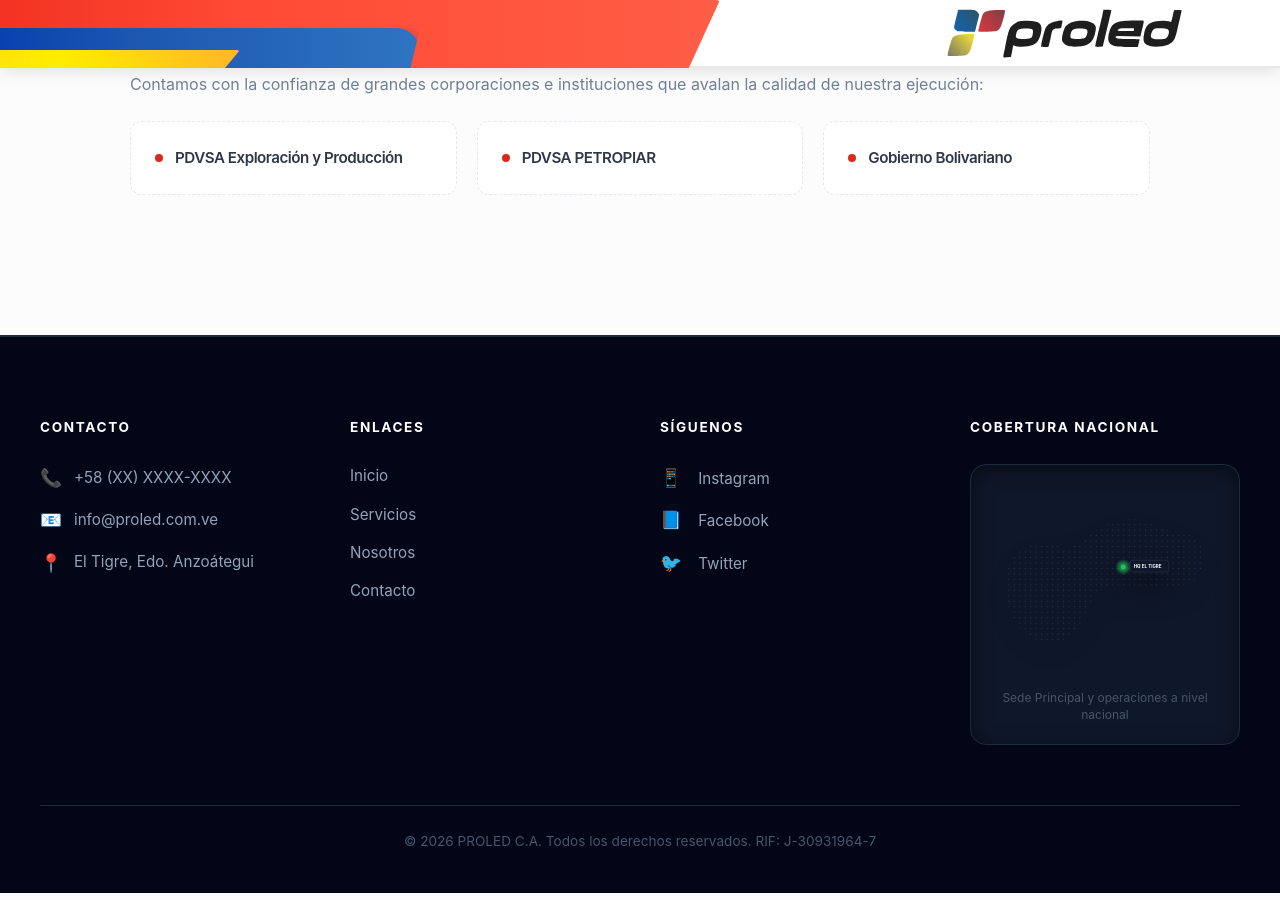
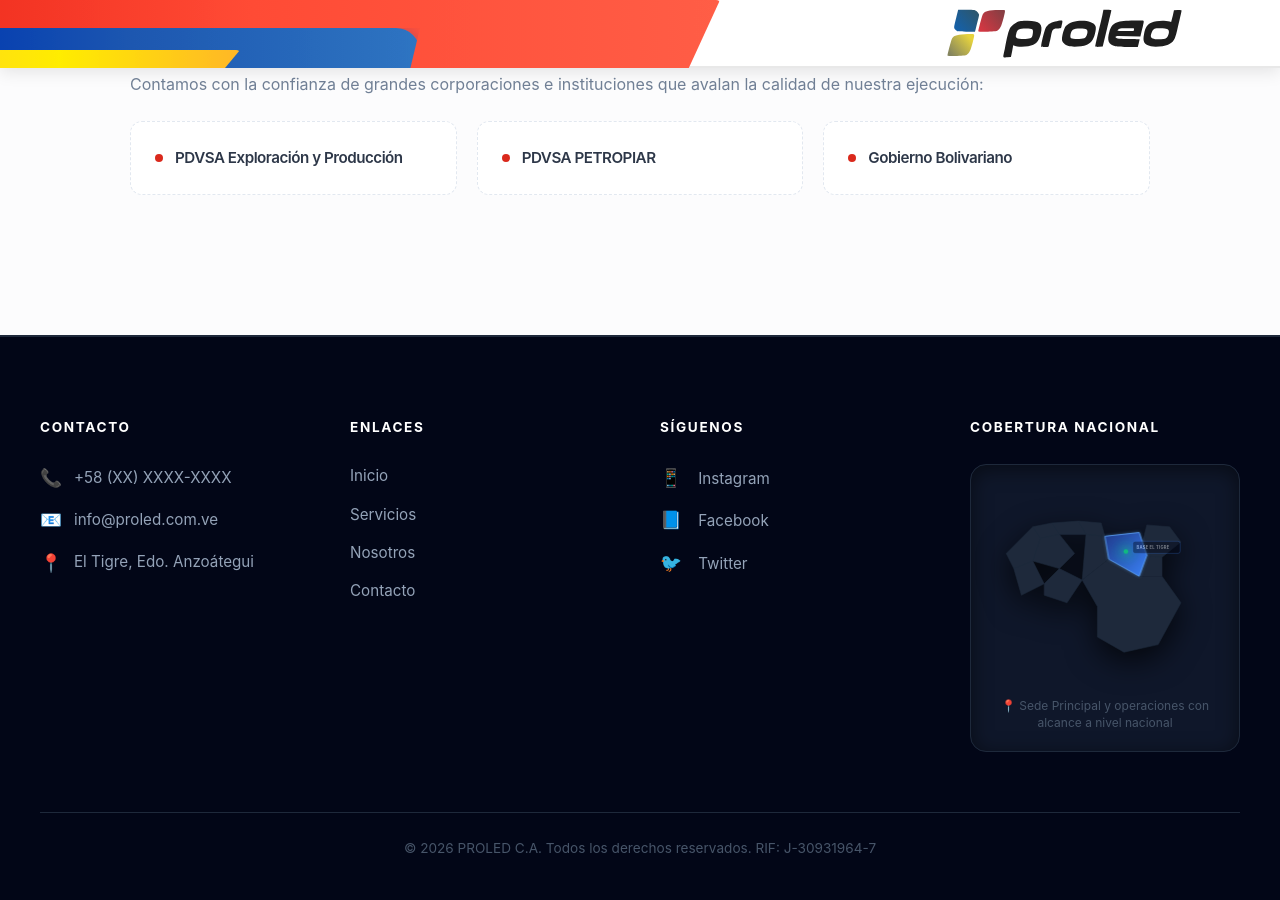
Before and after one commit to ing-nestorgomez/belorp, a Jekyll site: the page built from index.html, in a window 1280 px wide and 900 px high, scrolled down 5354 px. Built offline with Jekyll 4.4.1, drawn with Linux system fonts in a browser that asks for light colours.

Commit message:
Enhance footer SVG map and update caption
Updated the SVG map dimensions and added gradients for improved visuals. Changed the map caption to include an emoji for better user engagement.

```diff
--- a/_includes/footer.html
+++ b/_includes/footer.html
@@ -31,28 +31,37 @@
     <div class="footer-col footer-map-col">
       <h4>COBERTURA NACIONAL</h4>
       <div class="map-wrapper">
-        <svg class="venezuela-map-svg" viewBox="0 0 500 400" fill="none" xmlns="http://www.w3.org/2000/svg">
-          <path d="M74.5 137C41 155 15 210.5 45 285.5C75 360.5 169 356 195.5 311C222 266 220 220.5 284.5 220.5C349 220.5 435 240 458 193C481 146 458 107.5 422 107.5C386 107.5 351.5 68.5 291 76C230.5 83.5 195.5 137 169 137C142.5 137 108 119 74.5 137Z" fill="url(#mapGridPattern)" opacity="0.45"/>
-
+        <svg class="venezuela-map-svg" viewBox="0 0 600 500" xmlns="http://www.w3.org/2000/svg">
           <defs>
-            <pattern id="mapGridPattern" x="0" y="0" width="12" height="12" patternUnits="userSpaceOnUse">
-              <circle cx="3" cy="3" r="1.5" fill="#475569" />
-            </pattern>
-            <radialGradient id="glow" cx="50%" cy="50%" r="50%">
-              <stop offset="0%" stop-color="#22c55e" stop-opacity="1"/>
-              <stop offset="100%" stop-color="#22c55e" stop-opacity="0"/>
+            <linearGradient id="anzoateguiGrad" x1="0%" y1="0%" x2="100%" y2="100%">
+              <stop offset="0%" stop-color="#1e3a8a" />
+              <stop offset="100%" stop-color="#3b82f6" />
+            </linearGradient>
+            <radialGradient id="nodeGlow" cx="50%" cy="50%" r="50%">
+              <stop offset="0%" stop-color="#10b981" stop-opacity="1"/>
+              <stop offset="100%" stop-color="#10b981" stop-opacity="0"/>
             </radialGradient>
           </defs>
 
-          <circle class="map-pulse" cx="290" cy="180" r="18" fill="url(#glow)" />
-          <circle class="map-node" cx="290" cy="180" r="5" fill="#22c55e" />
+          <g class="venezuela-mesh" stroke="#1e293b" stroke-width="1.5" fill="#1e293b">
+            <path d="M40 180 L110 110 L130 140 L110 200 L60 220 Z M110 110 L160 100 L180 130 L130 140 Z M130 140 L180 130 L220 180 L180 220 L110 200 Z M60 220 L110 200 L140 260 L80 290 Z M140 260 L180 220 L240 250 L200 310 L140 290 Z M160 100 L230 95 L250 130 L180 130 Z M230 95 L290 100 L300 135 L250 130 Z M250 130 L300 135 L310 195 L240 250 Z" />
+            <path d="M240 250 L310 195 L390 240 L450 240 L500 310 L440 420 L350 440 L280 400 L280 320 Z" />
+            <path d="M410 105 L470 110 L500 150 L450 190 L390 185 Z M390 185 L450 190 L450 240 L390 240 Z" />
 
-          <g class="map-label">
-            <rect x="305" y="165" width="85" height="26" rx="6" fill="#0f172a" stroke="#334155" stroke-width="1"/>
-            <text x="313" y="182" fill="#ffffff" font-family="Inter, sans-serif" font-size="10" font-weight="700">HQ EL TIGRE</text>
+            <polygon class="state-anzoategui" points="300,135 390,125 410,185 390,240 310,195" fill="url(#anzoateguiGrad)" stroke="#60a5fa" stroke-width="2"/>
+          </g>
+
+          <circle class="hq-pulse" cx="355" cy="175" r="30" fill="url(#nodeGlow)" />
+          <circle class="hq-pulse delay-1" cx="355" cy="175" r="30" fill="url(#nodeGlow)" />
+
+          <circle class="hq-center-dot" cx="355" cy="175" r="6" fill="#10b981" />
+
+          <g class="hq-label">
+            <rect x="375" y="150" width="125" height="32" rx="6" fill="#020617" stroke="#3b82f6" stroke-width="1.5"/>
+            <text x="385" y="170" fill="#ffffff" font-family="'Inter', sans-serif" font-size="11" font-weight="700" letter-spacing="0.05em">BASE EL TIGRE</text>
           </g>
         </svg>
-        <span class="map-caption">Sede Principal y operaciones a nivel nacional</span>
+        <span class="map-caption">📍 Sede Principal y operaciones con alcance a nivel nacional</span>
       </div>
     </div>
   </div>
```
